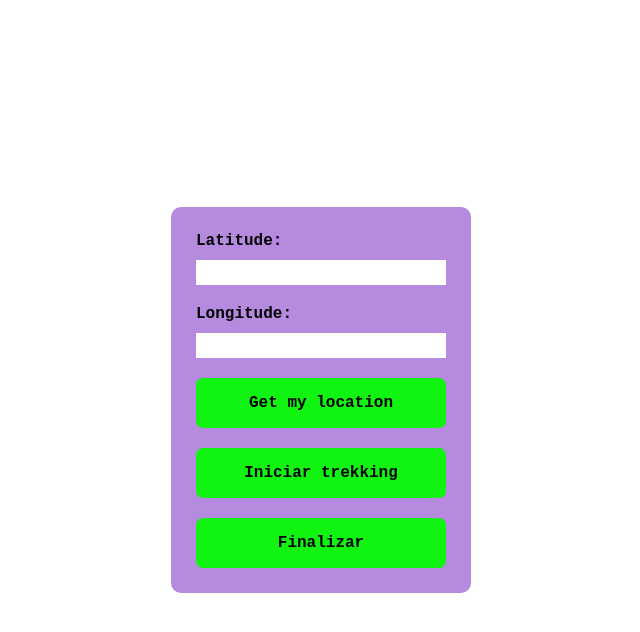
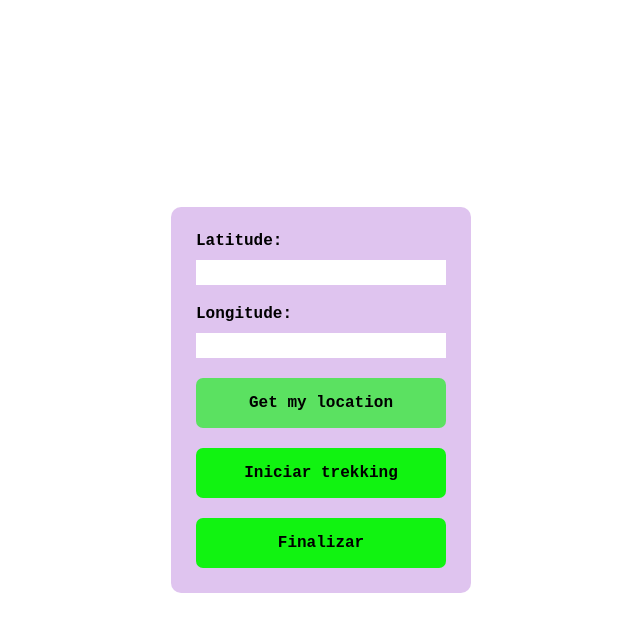
Before and after one commit to ab-costa/geolocalizacao, a plain HTML site: page index.html in a window 1280 px wide. In both pictures the pointer is over the button "Get my location". Shown: the whole page, without its empty margins (319-959 px from the left). Drawn offline with Linux system fonts and the light colour scheme.

Commit message:
Alterações no css

```diff
--- a/style.css
+++ b/style.css
@@ -30,7 +30,7 @@ body {
     padding: 25px;
     border-radius: 10px;
 
-    background-color: rgb(182, 138, 223);
+    background-color: rgba(192, 138, 223, 0.507);
 }
 
 .label_input {
@@ -74,3 +74,7 @@ button {
 
     cursor: pointer;
 }
+
+button:hover{
+    background-color: rgba(17, 243, 17, 0.637);
+}
```
